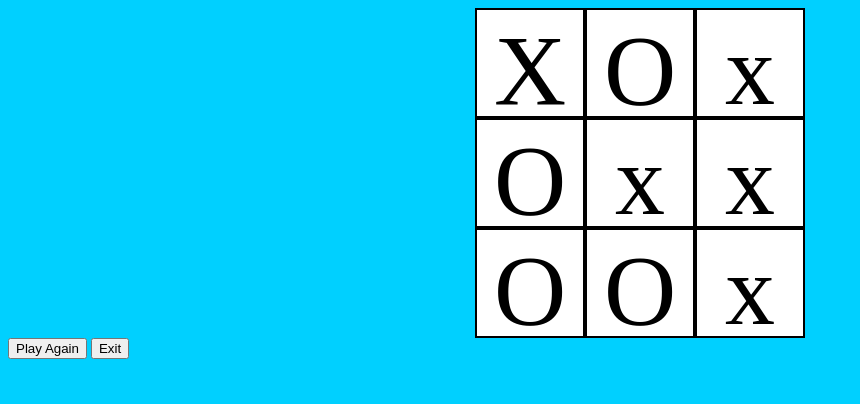
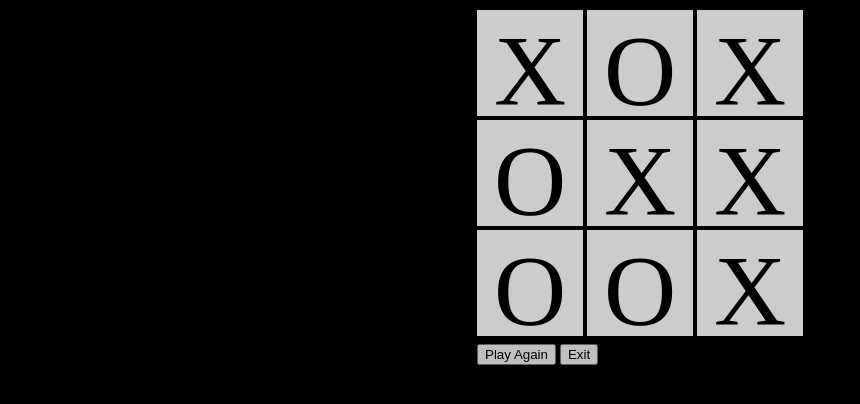
Before and after one commit to hughjafro/TicTacToe, a plain HTML site: page TicTacToe.html in a window 1280 px wide. Shown: the whole page, without its empty margins (0-860 px from the left). Drawn offline with Linux system fonts and the light colour scheme.

Commit message:
Updated style with gif

```diff
--- a/TicTacToe.html
+++ b/TicTacToe.html
@@ -20,28 +20,30 @@
 				<div class="row1">
 					<div class="sqr" id="sqr11">X</div>
 					<div class="sqr" id="sqr12">O</div>
-					<div class="sqr" id="sqr13">x</div>
+					<div class="sqr" id="sqr13">X</div>
 					<div class="clear"></div>
 					</div>
 
 				<div class="row2">
 					<div class="sqr" id="sqr21">O</div>
-					<div class="sqr" id="sqr22">x</div>
-					<div class="sqr" id="sqr23">x</div>
+					<div class="sqr" id="sqr22">X</div>
+					<div class="sqr" id="sqr23">X</div>
 					<div class="clear"></div>
 				</div>
 
 				<div class="row3">
 					<div class="sqr" id="sqr31">O</div>
 					<div class="sqr" id="sqr32">O</div>
-					<div class="sqr" id="sqr33">x</div>
+					<div class="sqr" id="sqr33">X</div>
 					<div class="clear"></div>
 				</div>
+					<div class="buttons">
+						<input type="button" id="btn1" value="Play Again" onclick="startPlayAgain()" />
+
+						<input type="button" id="btn2" value="Exit" onclick="navExit()" />
+					</div>
 			</div>
 		</div>
-	<input type="button" id="btn1" value="Play Again" onclick="startPlayAgain()" />
-
-	<input type="button" id="btn2" value="Exit" onclick="navExit()" />
 
 	</body>
 
--- a/ticstyle.css
+++ b/ticstyle.css
@@ -1,16 +1,24 @@
 .container {
 	width: 100%;
-	background-color: #00d0ff;
+	/*background-color: #00d0ff;*/
 	margin: 0px;
+	z-index: -5;
 }
 
 .gamebox {
 	width: 330px;
-	background-color: black;
+	background-color: none;
 	margin: 0px auto;
+	opacity: .8;
 }
 
-body {background-color: #00d0ff;}
+body {
+	background: black;
+	/*background: url("http://cdn.fansided.com/wp-content/blogs.dir/202/files/2012/11/GIFBARKZ.gif");*/
+	background-size: 100%;
+    background-position: inherit;
+	background-repeat: no-repeat;
+}
 
 .sqr {
   height: 100px;
@@ -27,6 +35,7 @@ body {background-color: #00d0ff;}
 
 #sqr11 {
   background: white;
+
 }
 
 #sqr12 {
@@ -36,3 +45,11 @@ body {background-color: #00d0ff;}
 #sqr13 {
   background: white;
 }
+
+.buttons {
+	width: 100%;
+	margin: 0px auto 0px auto;
+	padding: 6px 2px 6px 2px;
+}
+
+/*event.target.innerHTML="X"*/
```
